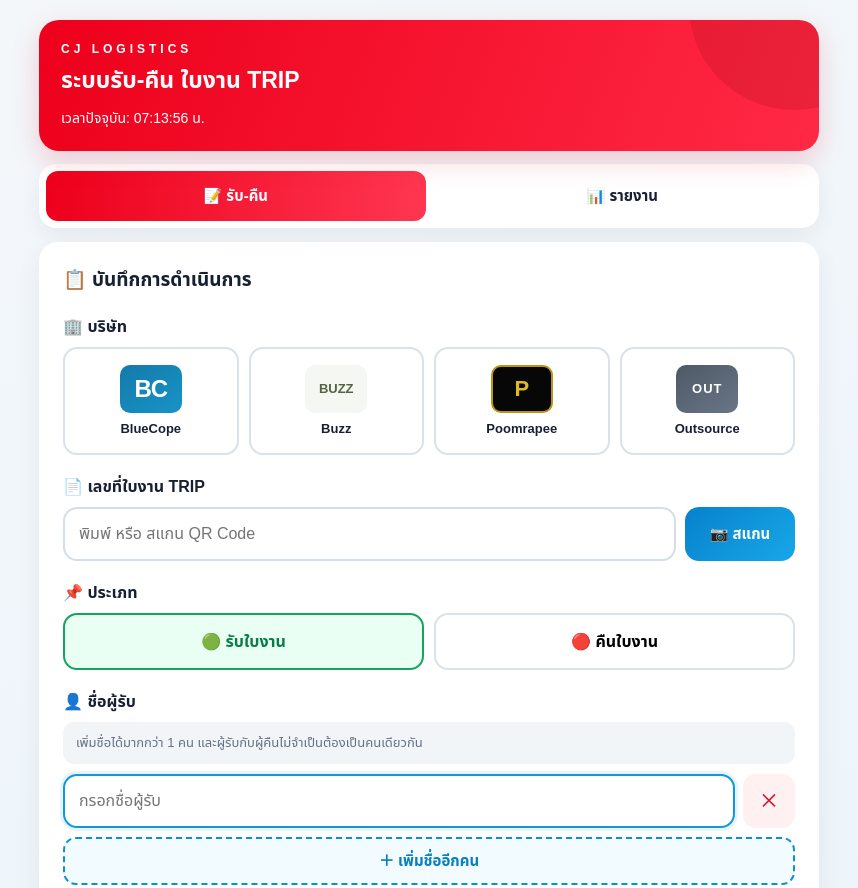
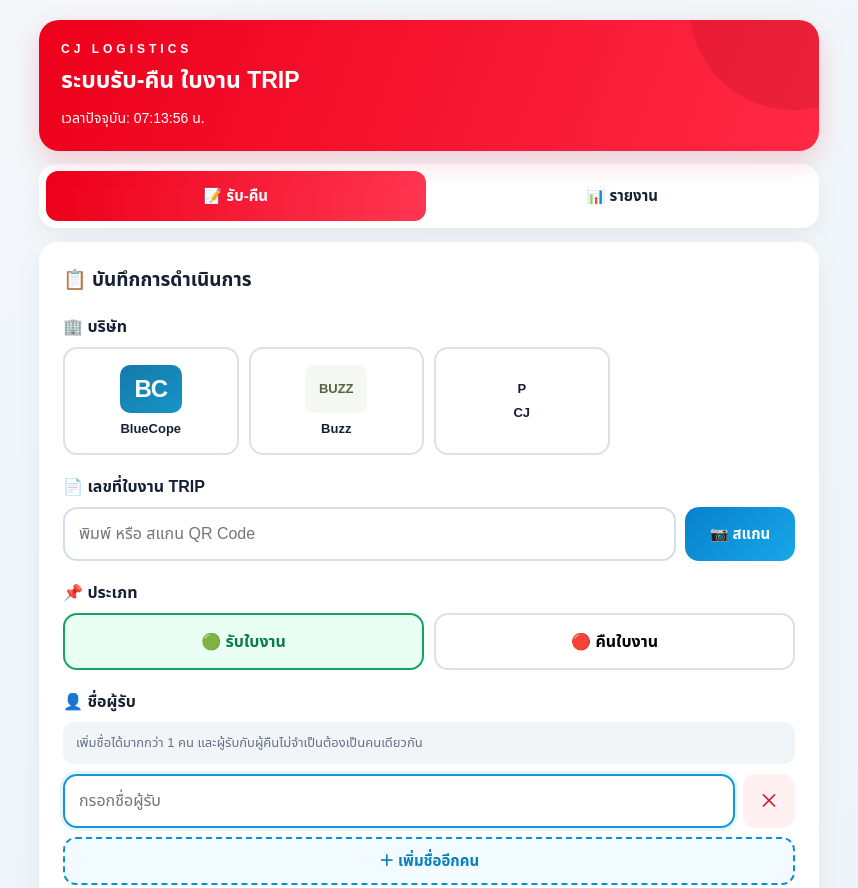
Before and after one commit to kboonpopke/cj-tip-scanner-test, a plain HTML site: page index.html in a window 1280 px wide. Shown: the top 888 px of the page, without its empty margins (211-1069 px from the left). Drawn offline with Linux system fonts and the light colour scheme.

Commit message:
Update index.html

```diff
--- a/index.html
+++ b/index.html
@@ -1612,24 +1612,15 @@
       </button>
 
       <button
-        id="companyPoomrapee"
+        id="CJ"
         class="company-btn"
         type="button"
-        onclick="selectCompany('Poomrapee', this)"
+        onclick="selectCompany('CJ', this)"
       >
-        <div class="company-logo poom">P</div>
-        <div class="company-name">Poomrapee</div>
+        <div class="CJ">P</div>
+        <div class="company-name">CJ</div>
       </button>
 
-      <button
-        id="companyOutsource"
-        class="company-btn"
-        type="button"
-        onclick="selectCompany('Outsource', this)"
-      >
-        <div class="company-logo outsource">OUT</div>
-        <div class="company-name">Outsource</div>
-      </button>
 
     </div>
 
```
